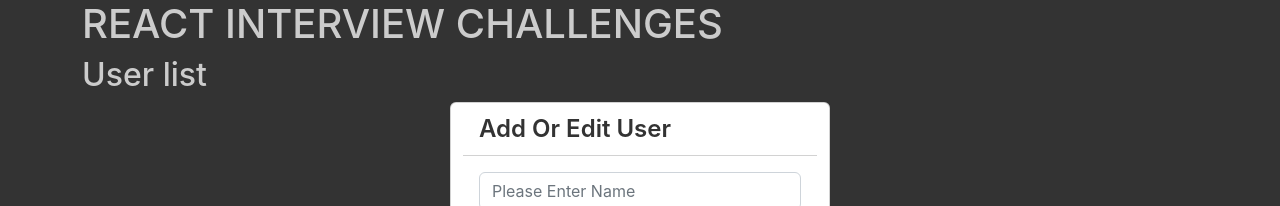
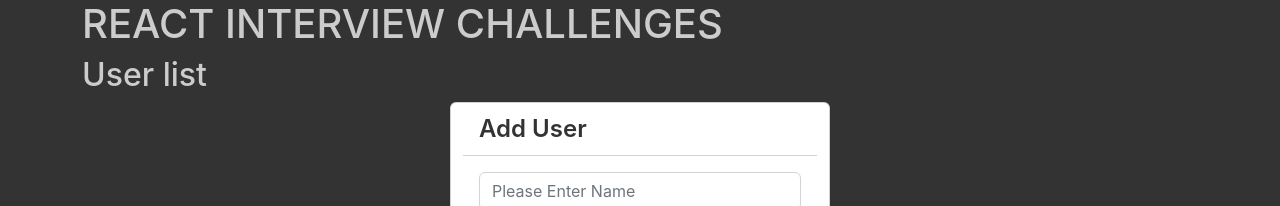
Before and after one commit to dishant0704/interview_challenges, a React (Create React App) app in the folder react_js/react_tasks/: page / in a window 1280 px wide. Shown: the top 206 px of the page. Built offline with nearby package versions, Linux system fonts and the light colour scheme; no server answers.

Commit message:
## = Add a button for each user to make a delete request to delete that user. Update the displayed users excluding the deleted user. ## = Make a filter box to filter the displayed users by name. ## Done

```diff
--- a/react_js/react_tasks/src/components/listAxiox/UserList.js
+++ b/react_js/react_tasks/src/components/listAxiox/UserList.js
@@ -7,36 +7,56 @@
 import React, { useState, useEffect, Fragment } from "react";
 import axios from "axios";
 import './UserList.scss'
-
-const UserForm = ({ addUserPropes,  btnFlagPropes, editUserPropes}) => {
+const UserForm = ({ addUserPropes,  btnFlagPropes, editUserDataPropes, editUserDataProps}) => {
+    const [id, setId] = useState("");
     const [name, setName] = useState("");
     const [year, setYear] = useState("");
     const [color, setColor] = useState("");
     const [pantone_value, setPantoneValue] = useState("");
+    const [btnFlag, setBtnFlag] = useState(false);
+
+    useEffect(()=>{
+        setBtnFlag(btnFlagPropes)
+    },[btnFlagPropes])
+
+    useEffect(()=>{
+        if(editUserDataProps){
+        setId(editUserDataProps.id)
+        setName(editUserDataProps.name)
+        setYear(editUserDataProps.year)
+        setColor(editUserDataProps.color)
+        setPantoneValue(editUserDataProps.pantone_value)
+    }
+    },[editUserDataProps])
+
+    const resetValue = () =>{
+        setName("")
+        setYear("")
+        setColor("")
+        setPantoneValue("")
+        setBtnFlag(false)
+    }
 
     const addUser = () => {
 
         addUserPropes({
-            id: (new Date).getTime(), name, year, color, pantone_value
+            id: new Date().getTime(), name, year, color, pantone_value
 
         });
-        setName("")
-        setYear("")
-        setColor("")
-        setPantoneValue("")
+        resetValue();
     }
 
-    // if(btnFlagPropes){
-    //     setName(editUserPropes.name)
-    //     setYear(editUserPropes.year)
-    //     setColor(editUserPropes.color)
-    //     setPantoneValue(editUserPropes.pantone_value)
-    // }
+    const editUser = () =>{
+        resetValue();
+        editUserDataPropes({
+            id, name, year, color, pantone_value
+        })
+    }
 
     return (
         <div className='row justify-content-md-center userForm'>
             <div className="card col-4">
-                <div className="card-header cardHeader">Add Or Edit User</div>
+                <div className="card-header cardHeader">{!btnFlag? "Add User": "Edite User" }</div>
                 <div className="card-body cardBody">
                     <div className="mb-3">
                         <input key={`formName`} type="text" className="form-control formControl" placeholder="Please Enter Name" value={name} onChange={(e) => setName(e.target.value.toLocaleLowerCase())} />
@@ -46,7 +66,7 @@ const UserForm = ({ addUserPropes,  btnFlagPropes, editUserPropes}) => {
                     </div>
                 </div>
                 <div className="card-footer cardFooter">
-                    {!btnFlagPropes ? <button type="button" className="btn btn-primary" onClick={addUser}>Save</button> : <button type="button" className="btn btn-primary">Update</button>}
+                    {!btnFlag ? <button type="button" className="btn btn-primary" onClick={addUser}>Save</button> : <><button type="button" onClick={editUser} className="btn btn-primary">Update</button> <button type="button" onClick={resetValue} className="btn btn-secondary">Cancel</button></>}
                 </div>
             </div>
         </div>
@@ -58,7 +78,6 @@ const UserList = () => {
     const [users, setUsers] = useState([])
     const [searchUserField, setSearchField] = useState("");
     const [editUser, setEditUser] = useState();
-    const [listRow, setListRow] = useState(true);
     const [editFlag, setEditFlag] = useState(false);
 
     const baseUrl = "https://reqres.in/api/{resource}";
@@ -76,9 +95,6 @@ const UserList = () => {
         getUsers();
     }, [])
 
-
-    const addUser = addUser => setUsers([...users, addUser])
-
     const filterUser = users.filter((user) => {
         return user.name.toLocaleUpperCase().includes(searchUserField)
     })
@@ -92,15 +108,27 @@ const UserList = () => {
 
     const editUserData = user => {
         const currUser = users.find(currUserData => currUserData.id === user.id)
-        console.log(currUser);
         setEditUser(currUser);
         setEditFlag(true)
+    }
+
+    const addUser = addUser => setUsers([...users, addUser])
+    const updateUser = updatedData => {
+        const updatedUser = users.map((user)=>{
+            if(updatedData.id === user.id){
+                return {...user, id: updatedData.id, name:updatedData.name, year:updatedData.year, color:updatedData.color, pantone_value:updatedData.pantone_value}
+            }
+            return user
+        })
+        setUsers(updatedUser);
+        setEditFlag(false)
+        console.log(updatedUser)
     }
 
     return (
         <Fragment>
             <h2> User list</h2>
-            <UserForm addUserPropes={addUser} editUserPropes={editUserData} btnFlagPropes={editFlag}/>
+            <UserForm addUserPropes={addUser} editUserDataPropes={updateUser} editUserDataProps={editUser} btnFlagPropes={editFlag}/>
             <div className="row row justify-content-md-end">
                 <div className="col-3 justify-content-end">
                     <input
```
Also changed, not shown: react_js/react_tasks/src/assets/scss/_main.scss (line endings or trailing spaces), react_js/react_tasks/src/assets/scss/_variable.scss (line endings or trailing spaces), react_js/react_tasks/src/components/MoveList/MoviesListClass.js (line endings or trailing spaces), react_js/react_tasks/src/components/MoveList/MoviesListClassImg.js (line endings or trailing spaces), react_js/react_tasks/src/components/TaskAxios/AxiosClass.js (line endings or trailing spaces).
